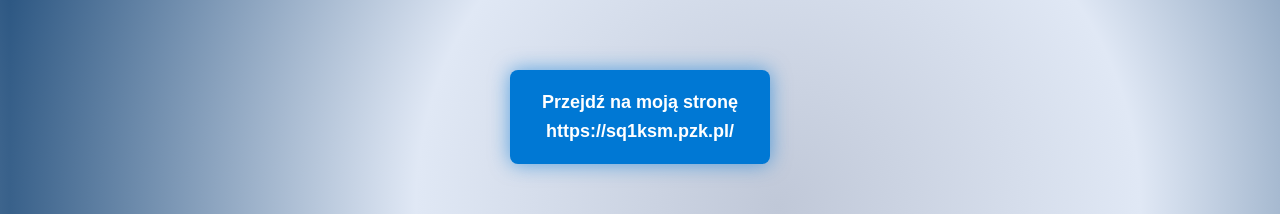
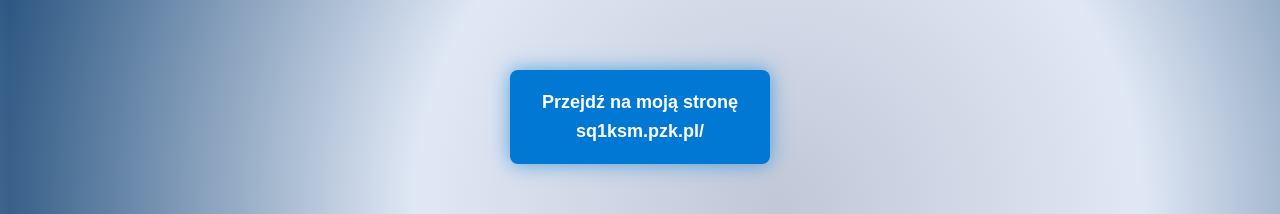
Before and after one commit to sq1ksm/sq1ksm.github.io, a plain HTML site: page index.html in a window 1280 px wide. Shown: the part 283-497 px from the top of the page. Drawn offline with Linux system fonts and the light colour scheme.

Commit message:
Fix HTML encoding issues in index.html

```diff
--- a/index.html
+++ b/index.html
@@ -47,7 +47,7 @@
 <body>
 
   <a href="https://sq1ksm.pzk.pl/" class="fancy-button" target="_blank">
-    Przejdź na moją stronę<br>https://sq1ksm.pzk.pl/
+    Przejdź na moją stronę<br>sq1ksm.pzk.pl/
   </a>
 
 </body>
```
